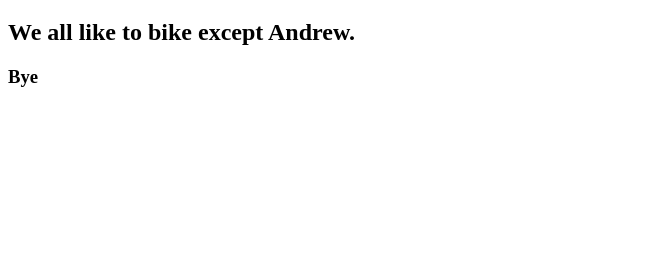
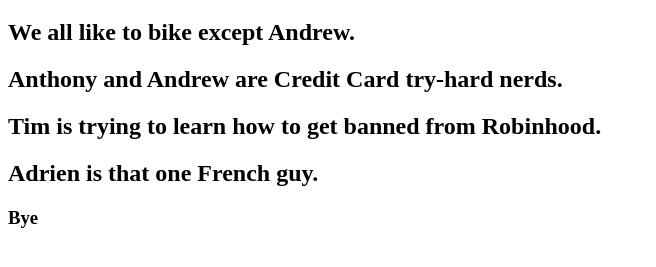
Before and after one commit to anthonyadrienandrewtim/anthonyadrienandrewtim.github.io, a plain HTML site: page index.html in a window 1280 px wide. Shown: the part 61-328 px from the top of the page, without its empty margins (0-656 px from the left). Drawn offline with Linux system fonts and the light colour scheme.

Commit message:
Update index.html

```diff
--- a/index.html
+++ b/index.html
@@ -5,6 +5,12 @@
 
   <h2>We all like to bike except Andrew.</h2>
 
+  <h2>Anthony and Andrew are Credit Card try-hard nerds.</h2>
+
+  <h2>Tim is trying to learn how to get banned from Robinhood.</h2>
+
+  <h2>Adrien is that one French guy.</h2>
+
   <h3>Bye</h3>
 
 </html>
```
